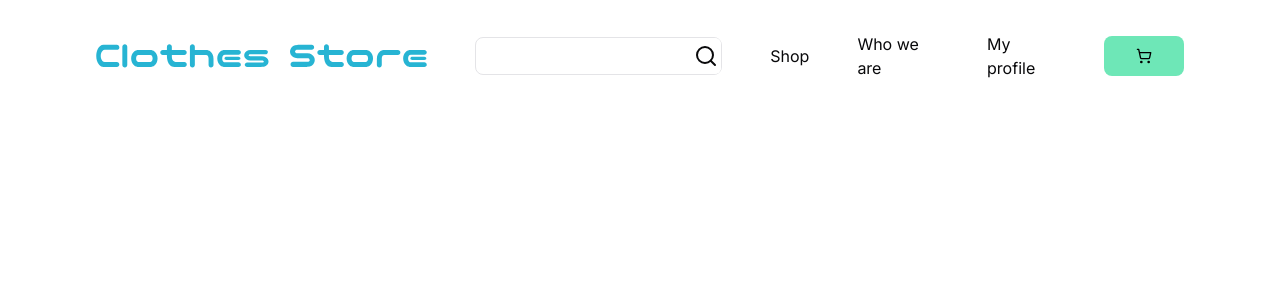
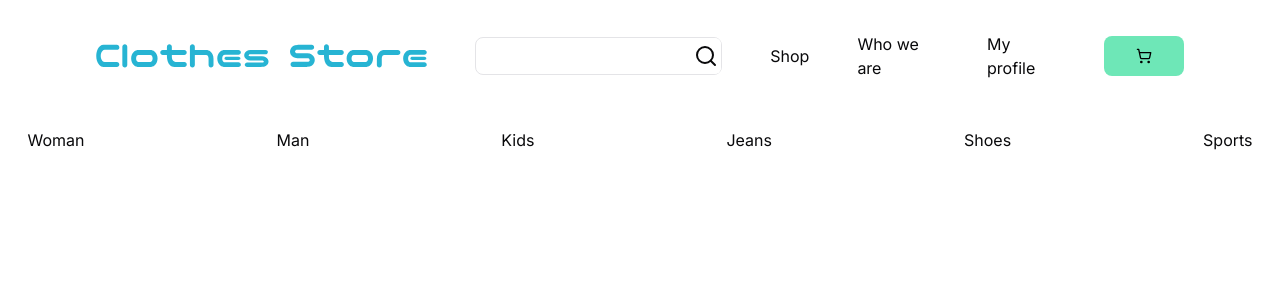
Before and after one commit to nalbertysales/clothes-store-with-nextjs, a Next.js app: page / in a window 1280 px wide. Shown: the top 300 px of the page. Built offline with nearby package versions, Linux system fonts and the light colour scheme.

Commit message:
feat: add Search component to layout

```diff
--- /dev/null
+++ b/src/app/components/Search.tsx
@@ -0,0 +1,14 @@
+const Search = () => {
+  return (
+    <ul className="flex gap-48 justify-center pt-4">
+      <li>Woman</li>
+      <li>Man</li>
+      <li>Kids</li>
+      <li>Jeans</li>
+      <li>Shoes</li>
+      <li>Sports</li>
+    </ul>
+  );
+};
+
+export default Search;
--- a/src/app/layout.tsx
+++ b/src/app/layout.tsx
@@ -2,6 +2,7 @@ import type { Metadata } from "next";
 import { Inter } from "next/font/google";
 import "./globals.css";
 import Header from "./components/Header";
+import Search from "./components/Search";
 
 const inter = Inter({ subsets: ["latin"] });
 
@@ -19,6 +20,7 @@ export default function RootLayout({
     <html lang="en">
       <body className={inter.className}>
         <Header />
+        <Search />
         {children}
       </body>
     </html>
```
